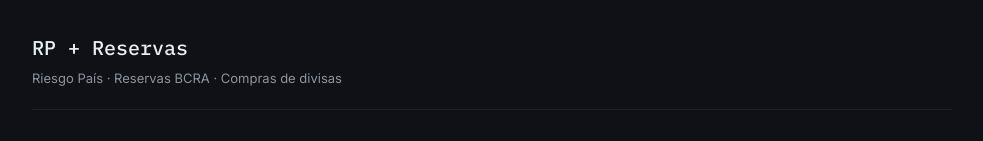
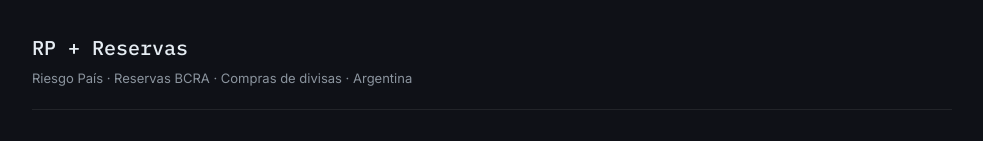
Before and after one commit to lucascepu/RP-RESERVAS, a Next.js app: page / in a window 1280 px wide. Shown: the top 141 px of the page, without its empty margins (148-1131 px from the left). Built offline with nearby package versions, Linux system fonts and the light colour scheme; no server answers.

Commit message:
test: agregar Argentina al subtitulo

```diff
--- a/src/app/page.tsx
+++ b/src/app/page.tsx
@@ -23,7 +23,7 @@ export default async function Home() {
           <h1 className={styles.title}>
             <span className="mono">RP + Reservas</span>
           </h1>
-          <p className={styles.sub}>Riesgo País · Reservas BCRA · Compras de divisas</p>
+          <p className={styles.sub}>Riesgo País · Reservas BCRA · Compras de divisas · Argentina</p>
         </div>
         {rpData && (
           <div className={styles.updated}>
```
